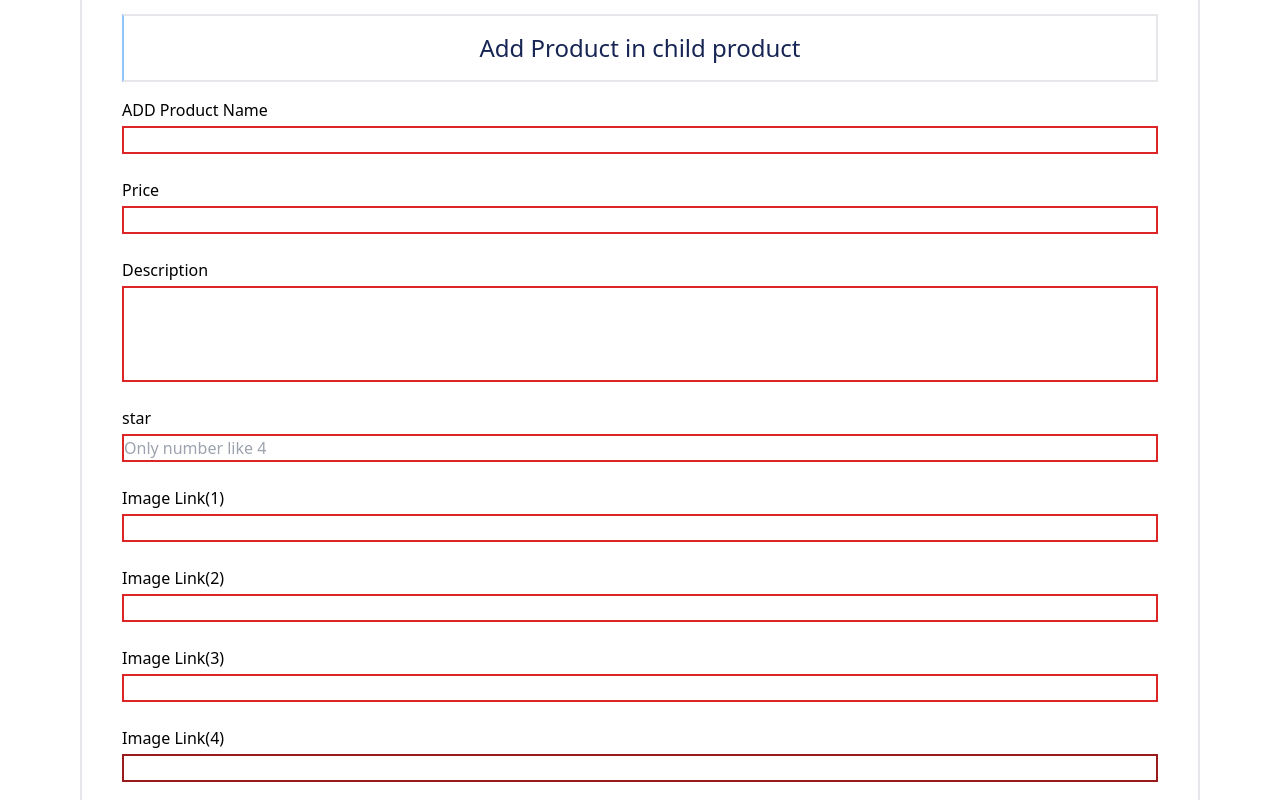
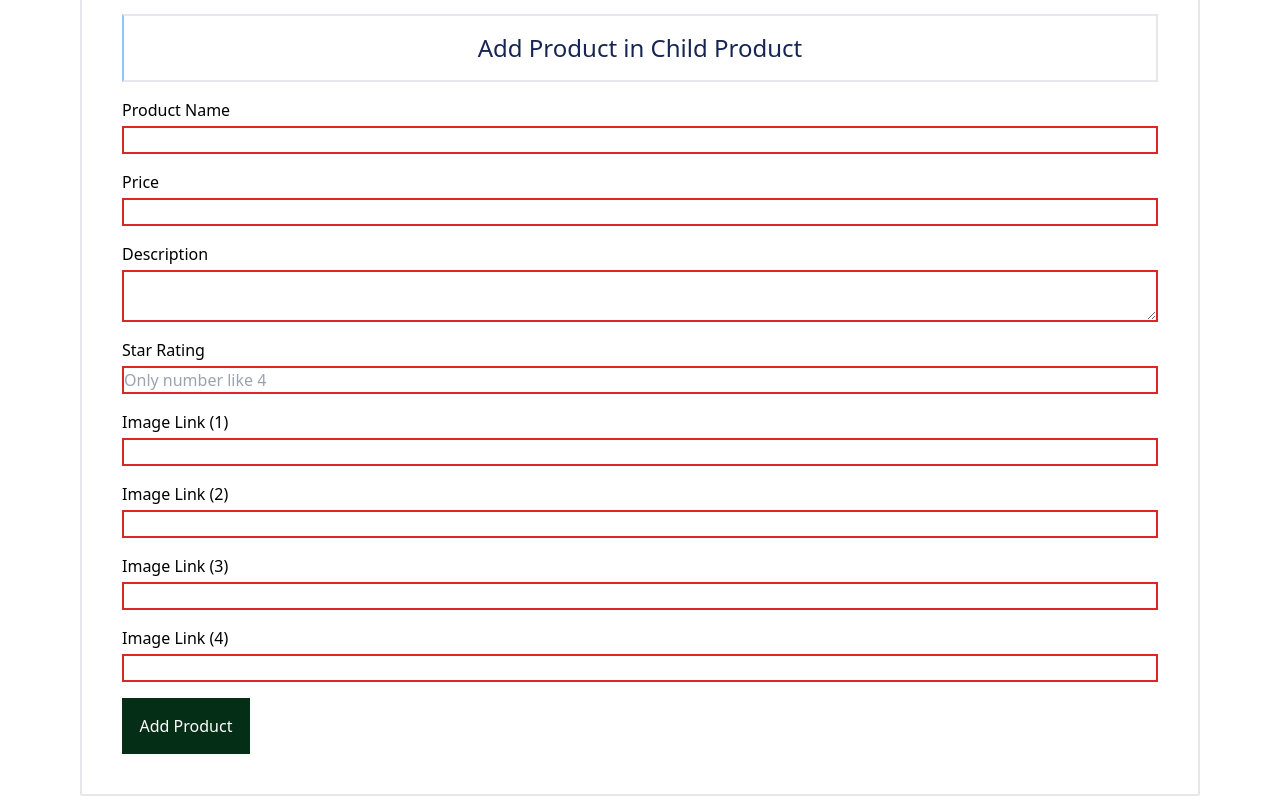
Before and after one commit to MrSuraj1/achi-frontend, a React (Vite) app: page /addChild in a window 1280 px wide. Shown: the part 220-1020 px from the top of the page. Built offline with nearby package versions, Linux system fonts and the light colour scheme; no server answers.

Commit message:
Backend initial commit

```diff
--- a/src/admin/AddChildProduct.jsx
+++ b/src/admin/AddChildProduct.jsx
@@ -1,135 +1,72 @@
 import { useState } from "react";
-import API from '../api'
+import API from "../api";
 
+function AddChild() {
+  const [form, setForm] = useState({
+    name: "",
+    price: "",
+    Description: "",
+    star: "",
+    image: "",
+    image1: "",
+    image2: "",
+    image3: "",
+  });
 
+  const handleChange = (e) => {
+    setForm({ ...form, [e.target.name]: e.target.value });
+  };
 
-function AddChild(){
+  const handleSubmit = async (e) => {
+    e.preventDefault(); // ❗ prevent page reload
+    try {
+      const response = await API.post("/product/add", form);
+      alert("✅ Product saved successfully");
+      console.log(response.data);
+    } catch (err) {
+      console.error("❌ Error adding product:", err.response?.data || err.message);
+      alert(err.response?.data?.message || "Error adding product");
+    }
+  };
 
-const [product , addProduct] = useState("");
-const [price , addprice] = useState("");
-const [star ,addstar] = useState("");
-const [description , addDecription] = useState("");
-const [image , addImage] = useState("");
-const [image1 , addImage1] = useState("");
-const [image2 , addImage2] = useState("");
-const [image3 , addImage3] = useState("");
+  return (
+    <form
+      onSubmit={handleSubmit}
+      className="flex m-20 p-10 flex-col justify-center border-2 rounded-sm"
+    >
+      <h1 className="text-center text-2xl mt-2 text-blue-950 border-s-blue-300 border-2 p-4">
+        Add Product in Child Product
+      </h1>
 
-const handle = async (e) => {
-  e.preventDefault(); // stop form reload
-  try {
-    const sendData = await API.post('/product/add', {
-      product,
-      price,
-      star,
-      description,
-      image,
-      image1,
-      image2,
-      image3
-    });
-    console.log("Product Added:", sendData.data);
-    alert("Product added successfully!");
-  } catch (err) {
-    console.error("Add product error:", err.response?.data || err.message);
-    alert("Failed to add product");
-  }
-};
+      <label className="mt-4">Product Name</label>
+      <input name="name" value={form.name} onChange={handleChange} className="border-2 border-red-600 mt-1" />
 
-return ( <>
+      <label className="mt-4">Price</label>
+      <input name="price" value={form.price} onChange={handleChange} className="border-2 border-red-600 mt-1" />
 
+      <label className="mt-4">Description</label>
+      <textarea name="Description" value={form.Description} onChange={handleChange} className="border-2 border-red-600 mt-1" />
 
-<form action={handle} method="post" className="flex m-20  p-10 flex-col justify-center border-2 rounded-sm">
-  <h1 className="text-center text-2xl mt-2 text-blue-950 border-s-blue-300 border-2 p-4">Add Product in child product</h1>
+      <label className="mt-4">Star Rating</label>
+      <input name="star" value={form.star} onChange={handleChange} className="border-2 border-red-600 mt-1" placeholder="Only number like 4" />
 
-<label className="mt-4">ADD Product Name</label>
-<input className="border-2 border-red-600 mt-1"
-value={product}
+      <label className="mt-4">Image Link (1)</label>
+      <input name="image" value={form.image} onChange={handleChange} className="border-2 border-red-600 mt-1" />
 
-onChange={(e)=>{
-addProduct(e.target.value);
-}}
-></input>
-<br></br>
+      <label className="mt-4">Image Link (2)</label>
+      <input name="image1" value={form.image1} onChange={handleChange} className="border-2 border-red-600 mt-1" />
 
-<label >Price</label>
-<input
-value={price}
-onChange={(e)=>{
-    addprice(e.target.value);
-}}
-className="border-2 border-red-600 mt-1"></input>
-<br></br>
-<label >Description</label>
-<input
-value={description}
-onChange={(e)=>{
-addDecription(e.target.value);
-}}
-className="border-2 h-24 border-red-600 mt-1"></input>
-<br></br>
+      <label className="mt-4">Image Link (3)</label>
+      <input name="image2" value={form.image2} onChange={handleChange} className="border-2 border-red-600 mt-1" />
 
-<label >star</label>
-<input
-value={star}
-onChange={(e)=>{
-addstar(e.target.value);
-}}
-className="border-2 border-red-600 mt-1"placeholder="Only number like 4" ></input>
-<br></br>
+      <label className="mt-4">Image Link (4)</label>
+      <input name="image3" value={form.image3} onChange={handleChange} className="border-2 border-red-600 mt-1" />
 
-<label >Image Link(1)</label>
-<input
-value={image}
-onChange={(e)=>{
-addImage(e.target.value);
-}}className="border-2 border-red-600 mt-1"></input>
-<br></br>
-
-<label >Image Link(2)</label>
-<input
-value={image1}
-onChange={(e)=>{
-addImage1(e.target.value);
-}}
-className="border-2 border-red-600 mt-1"></input>
-<br></br>
-
-
-<label >Image Link(3)</label>
-<input
-value={image2}
-onChange={(e)=>{
-addImage2(e.target.value);
-}}
-className="border-2 border-red-600 mt-1"></input>
-<br></br>
-
-
-<label >Image Link(4)</label>
-<input
-value={image3}
-
-onChange={(e)=>{
-addImage3(e.target.value);
-}}
-className="border-2 border-red-800 mt-1"></input>
-<br></br>
-
-<button
-type="submit"
-className="bg-green-950 text-white w-32 p-4 items-center justify-center flex hover:bg-red-700">Add button</button>
-
-
-</form>
-
-<h3 className="text-center ">Any help -  contact : Suportteam@achiwear.com</h3>
-
-
-</>)
-
-
-
+      <button type="submit" className="bg-green-950 text-white w-32 p-4 mt-4 hover:bg-red-700">
+        Add Product
+      </button>
+    </form>
+  );
 }
 
-
 export default AddChild;
```
